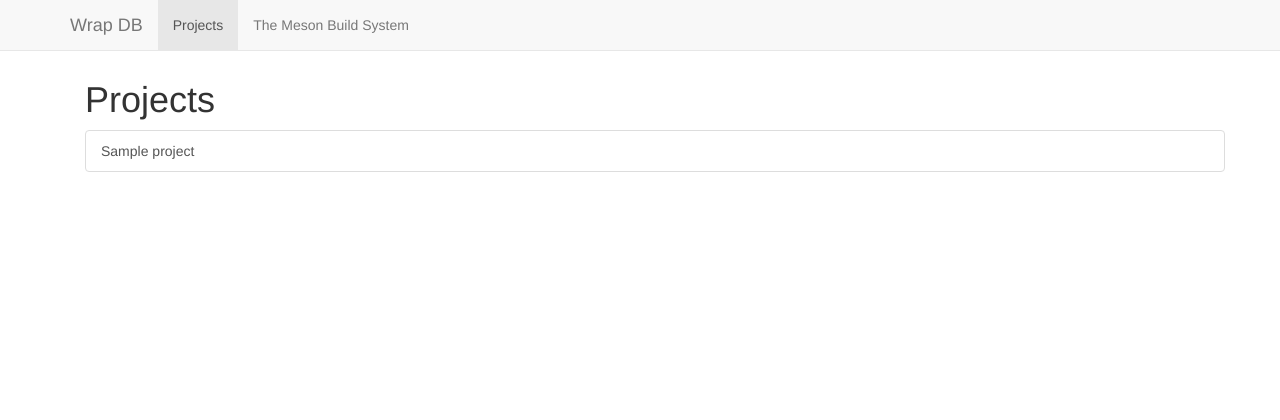
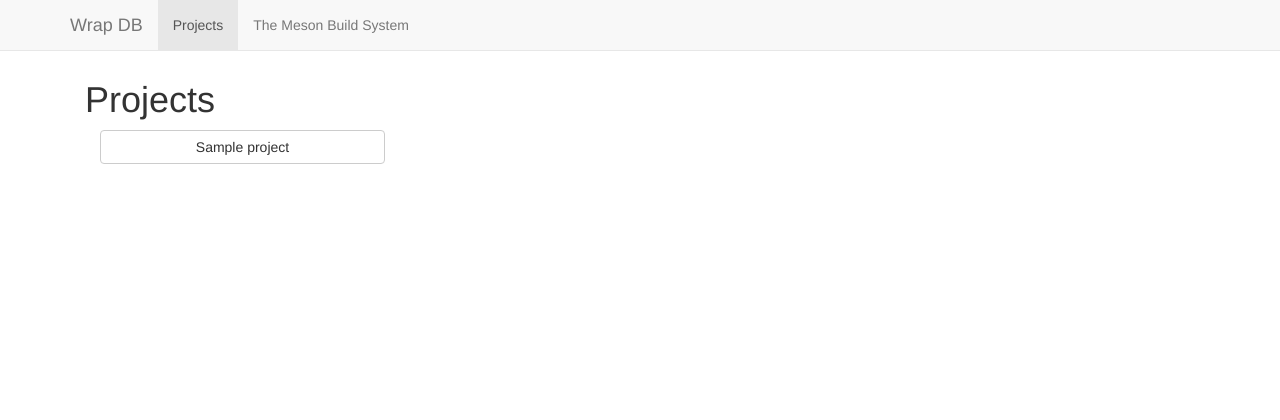
Before and after one commit to mesonbuild/mesonwrap, a Flask app: template wrapweb/templates/projects.html in a window 1280 px wide. Shown: the top 420 px of the page. Run offline with Flask 2, Linux system fonts and the light colour scheme; the template is opened without the code that fills it: most values are stand-ins (such as "Sample title", 1, 10 or a date in 2020); some libraries are stand-ins or nearby versions.

Commit message:
Prettify projects page

```diff
--- a/wrapweb/templates/projects.html
+++ b/wrapweb/templates/projects.html
@@ -1,9 +1,17 @@
 {% extends "layout.html" %}
 {% block body %}
 <h1>Projects</h1>
-<div class="list-group">
+<div class="container">
+  {# Using bootstrap gridsystem, which is a 12 column grid.
+    col-xs-12: an element occupies 12 columns on an XS screen
+    col-sm-6:  an element occupies 6 columns on a small screen
+    col-md-4:  an element occupies 4 columns on a medium screen
+    col-lg-3:  an element occupies 3 columns on a large screen
+    btn and btn-default set a button appearance
+   #}
   {% for p in projects %}
-  <a href="{{ url_for('project_info', project=p) }}" class="list-group-item">{{ p }}</a>
+  <a href="{{ url_for('project_info', project=p) }}"
+     class="col-xs-12 col-sm-6 col-md-4 col-lg-3 btn btn-default">{{ p }}</a>
   {% endfor %}
 </div>
 {% endblock %}
```
